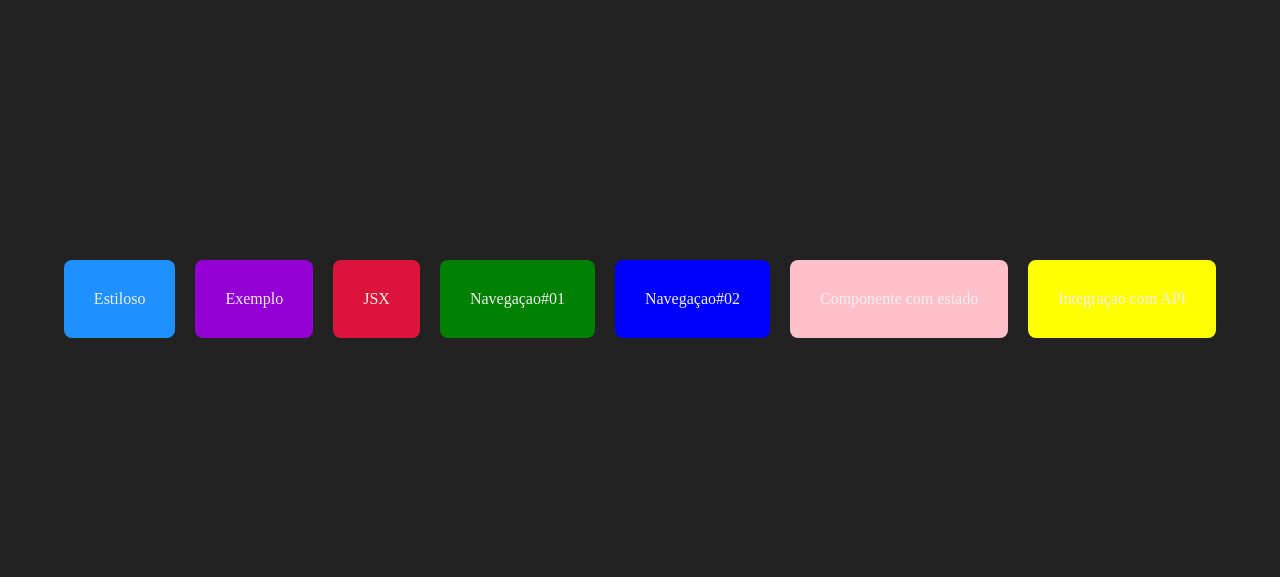
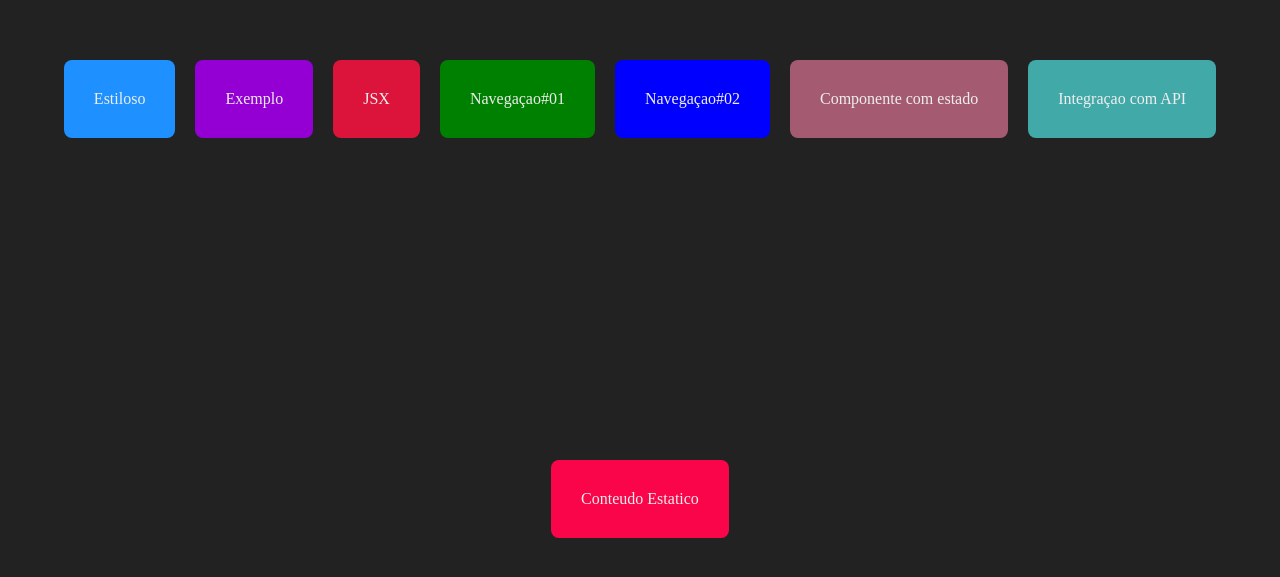
Before and after one commit to Pedro-imbriani-clear/registration-project-react, a Next.js app in the folder fundamentos1/: page / in a window 1280 px wide. Shown: the part 101-678 px from the top of the page. Built offline with nearby package versions, Linux system fonts and the light colour scheme.

Commit message:
pre-rendering

```diff
--- a/fundamentos1/src/pages/index.jsx
+++ b/fundamentos1/src/pages/index.jsx
@@ -15,8 +15,9 @@ export default function Inicio(){
     <Navegador texto='JSX' destino='/jsx' cor='crimson'/>
     <Navegador texto='Navegaçao#01' destino='/navegacao/' cor='green'/>
     <Navegador texto='Navegaçao#02' destino='/cliente/123' cor='blue'/>
-    <Navegador texto='Componente com estado' destino='/estado' cor='pink'/>
-    <Navegador texto='Integraçao com API' destino='/integracao' cor='yellow'/>
+    <Navegador texto='Componente com estado' destino='/estado' cor='#a45b71'/>
+    <Navegador texto='Integraçao com API' destino='/integracao' cor='#42a9a9'/>
+    <Navegador texto='Conteudo Estatico' destino='/estatico' cor='#fa054a'/>
     </div>
   )
 }
```
Also changed, not shown: fundamentos1/src/pages/estatico.jsx (added, +16 -0 lines).
